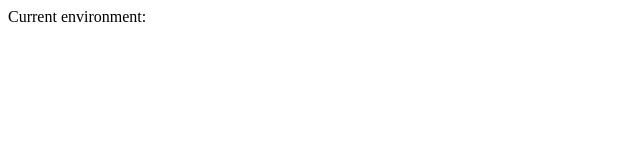
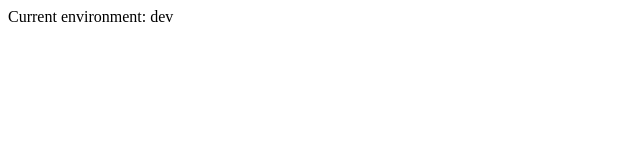
Before and after one commit to exitgh0st/potpot, an Angular app: page / in a window 1280 px wide. Shown: the top 160 px of the page, without its empty margins (0-640 px from the left). Built offline with nearby package versions, Linux system fonts and the light colour scheme.

Commit message:
Move setting of env to ngOnInit

```diff
--- a/src/app/app.component.ts
+++ b/src/app/app.component.ts
@@ -1,4 +1,5 @@
 import { Component } from '@angular/core';
+import { environment } from 'src/environment/environment';
 
 @Component({
   selector: 'app-root',
@@ -6,5 +7,10 @@ import { Component } from '@angular/core';
   styleUrls: ['./app.component.scss']
 })
 export class AppComponent {
+  env?: string;
   title = 'potpot';
+
+  ngOnInit() {
+    this.env = environment.env;
+  }
 }
```
